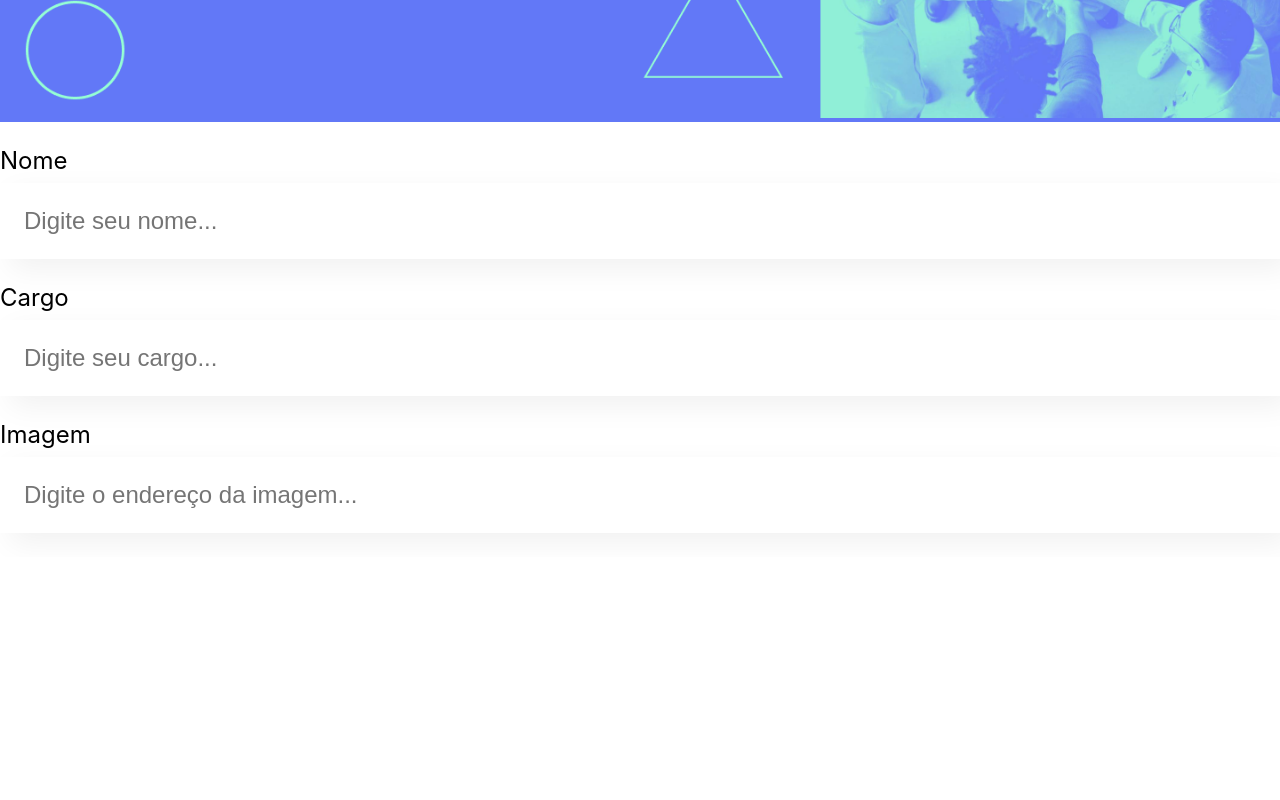
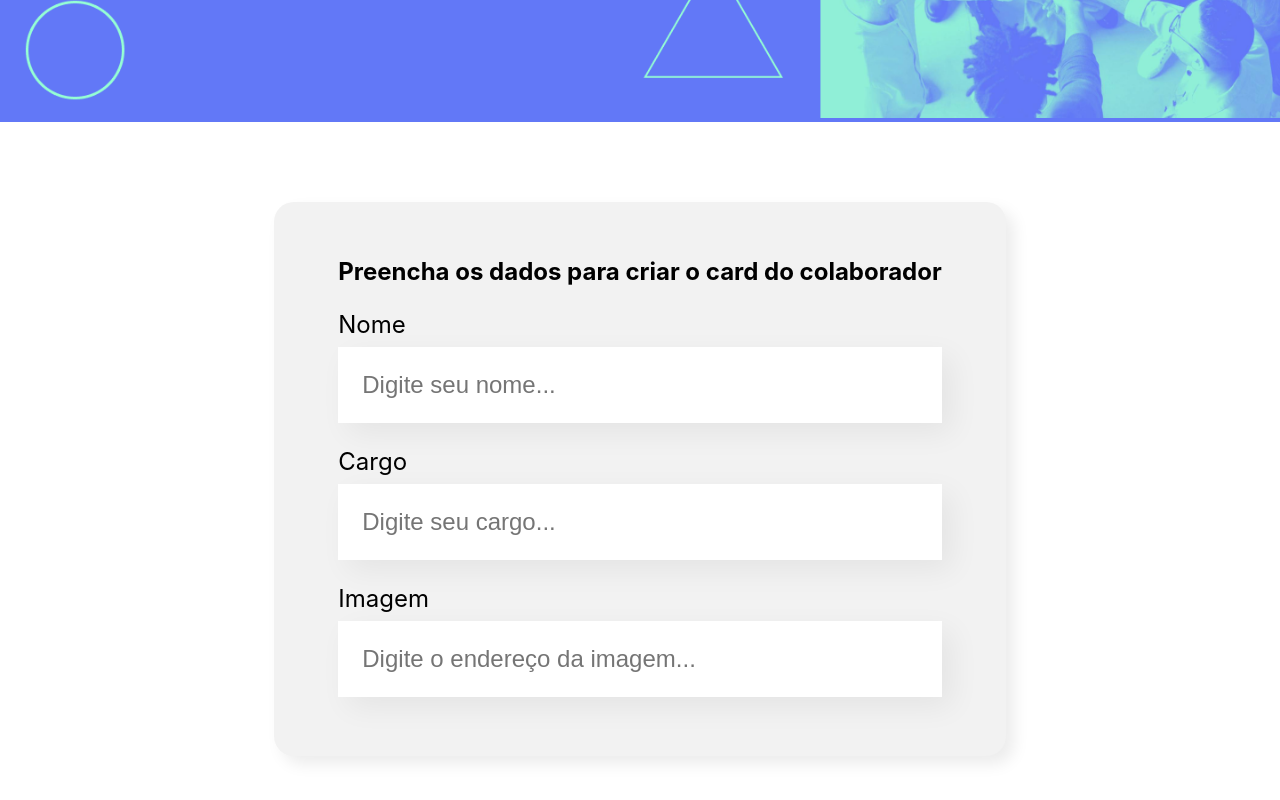
Before and after one commit to robertfreitas1/organo, a React (Create React App) app: page / in a window 1280 px wide. Shown: the part 376-1176 px from the top of the page. Before the commit the page ends 933 px from the top, so only its background shows below. Built offline with nearby package versions, Linux system fonts and the light colour scheme.

Commit message:
criando o formulário

```diff
--- a/src/App.js
+++ b/src/App.js
@@ -1,15 +1,14 @@
 
 import Banner from './componentes/Banner/Banner';
-import CampoTexto from './componentes/CampoTexto/CampoTexto';
+import Formulario from './componentes/Formulario';
+
 
 function App() {
   return (
     <div className="App">
       <header className="App-header">
        <Banner/>
-       <CampoTexto label="Nome" placeholder="Digite seu nome"/>
-       <CampoTexto label="Cargo"  placeholder="Digite seu cargo"/>
-       <CampoTexto label="Imagem" placeholder="Digite o endereço da imagem" />
+      <Formulario/>
 
 
       </header>
--- /dev/null
+++ b/src/componentes/Formulario/Formulario.css
@@ -0,0 +1,14 @@
+.formulario{
+    display: flex;
+    justify-content: center;
+    margin: 80px 0;
+
+}
+
+.formulario form{
+    max-width: 80%;
+    background-color: #f2f2f2;
+    border-radius: 20px;
+    padding: 35px 64px;
+    box-shadow: 8px 8px 16px rgba(0, 0, 0, 0.08);
+}
--- /dev/null
+++ b/src/componentes/Formulario/index.js
@@ -0,0 +1,18 @@
+import CampoTexto from '../CampoTexto/CampoTexto'
+import './Formulario.css'
+
+const Formulario = () =>{
+return (
+    <section className='formulario' >
+        <form>
+            <h2>Preencha os dados para criar o card do colaborador</h2>
+        <CampoTexto label="Nome" placeholder="Digite seu nome"/>
+       <CampoTexto label="Cargo"  placeholder="Digite seu cargo"/>
+       <CampoTexto label="Imagem" placeholder="Digite o endereço da imagem" />
+
+        </form>
+    </section>
+)
+}
+
+export default Formulario
```
